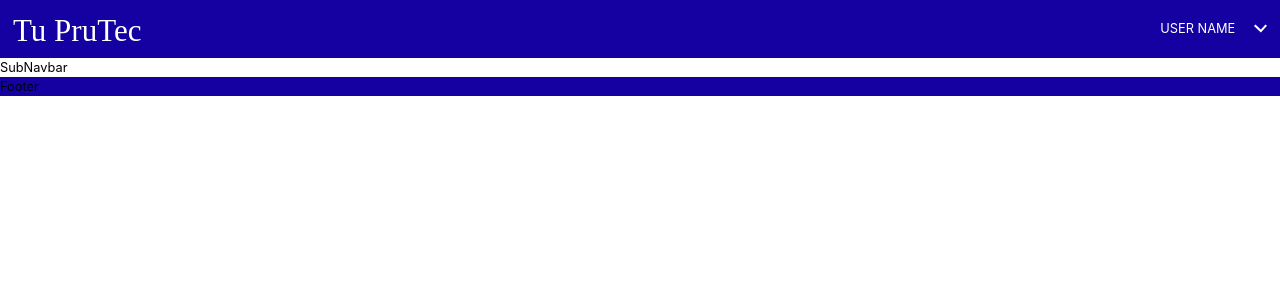
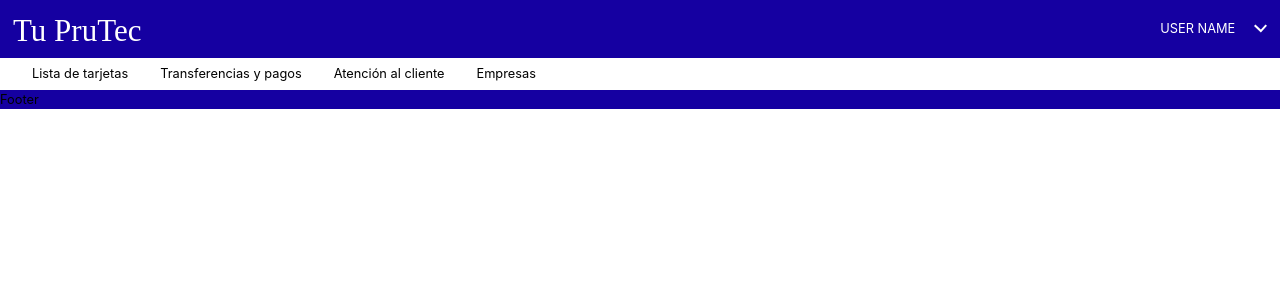
Before and after one commit to Juanver/novopayment, a React (Vite) app: page / in a window 1280 px wide. Shown: the top 300 px of the page. Built offline with nearby package versions, Linux system fonts and the light colour scheme; data requests are answered from the project's data file.

Commit message:
feat: Add proxy, mapper and domain with interfaces for get service list in the subNavbar

```diff
--- a/src/components/SubNavbar/SubNavbar.styled.ts
+++ b/src/components/SubNavbar/SubNavbar.styled.ts
@@ -1,9 +1,22 @@
-import styled from "styled-components";
+import styled, { css } from "styled-components";
+import { Spacing } from "../../assets/spacing/Spacing";
 
 const ContainerSubNavbar = styled.div`
+  display: flex;
+  gap: ${Spacing.Spacing3};
+  padding: ${Spacing.Spacing0} ${Spacing.Spacing4};
+`;
 
+const ContainerTextSubNavbar = styled.div`
+  padding: ${Spacing.Spacing1};
+`;
+
+const TextSubNavbar = styled.p`
+  margin: ${Spacing.Spacing0};
 `;
 
 export const StyledSubNavbar = {
   ContainerSubNavbar,
+  ContainerTextSubNavbar,
+  TextSubNavbar,
 };
--- a/src/components/SubNavbar/SubNavbar.tsx
+++ b/src/components/SubNavbar/SubNavbar.tsx
@@ -1,10 +1,41 @@
-import React from 'react'
+import React, { useEffect, useState } from 'react';
+import { List } from '../../domain/list';
+import { getList } from '../../proxy/list';
 import { StyledSubNavbar } from './SubNavbar.styled';
 
+
 export const SubNavbar: React.FC = () => {
+  const [lists, setLists] = useState<List[]>([])
+
+  const getListReponse = async (): Promise<void> => {
+    const listData = await getList();
+    setLists(listData)
+  }
+
+  useEffect(() => {
+    getListReponse();
+  }, [])
+
   return (
-    <StyledSubNavbar.ContainerSubNavbar>
-      SubNavbar
-    </StyledSubNavbar.ContainerSubNavbar>
+    <>
+      {
+        lists && lists.map(({ cardList, enterprises, paysTransfer, support }, index) => (
+          <StyledSubNavbar.ContainerSubNavbar key={index}>
+            <StyledSubNavbar.ContainerTextSubNavbar>
+              Lista de tarjetas
+            </StyledSubNavbar.ContainerTextSubNavbar>
+            <StyledSubNavbar.ContainerTextSubNavbar>
+              Transferencias y pagos
+            </StyledSubNavbar.ContainerTextSubNavbar>
+            <StyledSubNavbar.ContainerTextSubNavbar>
+              Atención al cliente
+            </StyledSubNavbar.ContainerTextSubNavbar>
+            <StyledSubNavbar.ContainerTextSubNavbar>
+              Empresas
+            </StyledSubNavbar.ContainerTextSubNavbar>
+          </StyledSubNavbar.ContainerSubNavbar>
+        ))
+      }
+    </>
   )
 }
--- /dev/null
+++ b/src/domain/list.ts
@@ -0,0 +1,45 @@
+interface ItemResponse {
+  first_item: string;
+  second_item: string;
+}
+
+interface Item {
+  firstItem: string;
+  secondItem: string;
+}
+
+interface PaysTransferResponse {
+  between_cards: ItemResponse[];
+  banks: ItemResponse[];
+  credit_card: ItemResponse[];
+}
+
+interface PaysTransfer {
+  betweenCards: Item[];
+  banks: Item[];
+  creditCard: Item[];
+}
+
+interface SupportResponse {
+  lock: ItemResponse[];
+  change_pass: ItemResponse[];
+}
+
+interface Support {
+  lock: Item[];
+  changePass: Item[];
+}
+
+export interface ListResponse {
+  card_list: ItemResponse[];
+  pays_transfer: PaysTransferResponse[];
+  support: SupportResponse[];
+  enterprises: ItemResponse[];
+}
+
+export interface List {
+  cardList: Item[];
+  paysTransfer: PaysTransfer[];
+  support: Support[];
+  enterprises: Item[];
+}
--- /dev/null
+++ b/src/mapper/ListMapper.ts
@@ -0,0 +1,52 @@
+import { List, ListResponse } from "../domain/list";
+
+export const ListMapper = (data: ListResponse[]): List[] => {
+  return data.map(({ card_list, enterprises, pays_transfer, support }) => {
+    return {
+      cardList:
+        card_list &&
+        card_list.map(({ first_item, second_item }) => ({
+          firstItem: first_item,
+          secondItem: second_item,
+        })),
+      paysTransfer: pays_transfer.map(
+        ({ between_cards, banks, credit_card }) => ({
+          betweenCards:
+            between_cards &&
+            between_cards.map(({ first_item, second_item }) => ({
+              firstItem: first_item,
+              secondItem: second_item,
+            })),
+          banks:
+            banks &&
+            banks.map(({ first_item, second_item }) => ({
+              firstItem: first_item,
+              secondItem: second_item,
+            })),
+          creditCard:
+            credit_card &&
+            credit_card.map(({ first_item, second_item }) => ({
+              firstItem: first_item,
+              secondItem: second_item,
+            })),
+        })
+      ),
+      support: support.map(({ lock, change_pass }) => ({
+        lock: lock.map(({ first_item, second_item }) => ({
+          firstItem: first_item,
+          secondItem: second_item,
+        })),
+        changePass: change_pass.map(({ first_item, second_item }) => ({
+          firstItem: first_item,
+          secondItem: second_item,
+        })),
+      })),
+      enterprises:
+        enterprises &&
+        enterprises.map(({ first_item, second_item }) => ({
+          firstItem: first_item,
+          secondItem: second_item,
+        })),
+    };
+  });
+};
--- /dev/null
+++ b/src/proxy/list.ts
@@ -0,0 +1,10 @@
+import { List } from "../domain/list";
+import { ListMapper } from "../mapper/ListMapper";
+
+export const getList = async (): Promise<List[]> => {
+  const response = await fetch("http://localhost:3000/lista");
+  const result = await response.json();
+
+  if (response.ok) return ListMapper(result);
+  throw new Error("Error en el servicio");
+};
```
